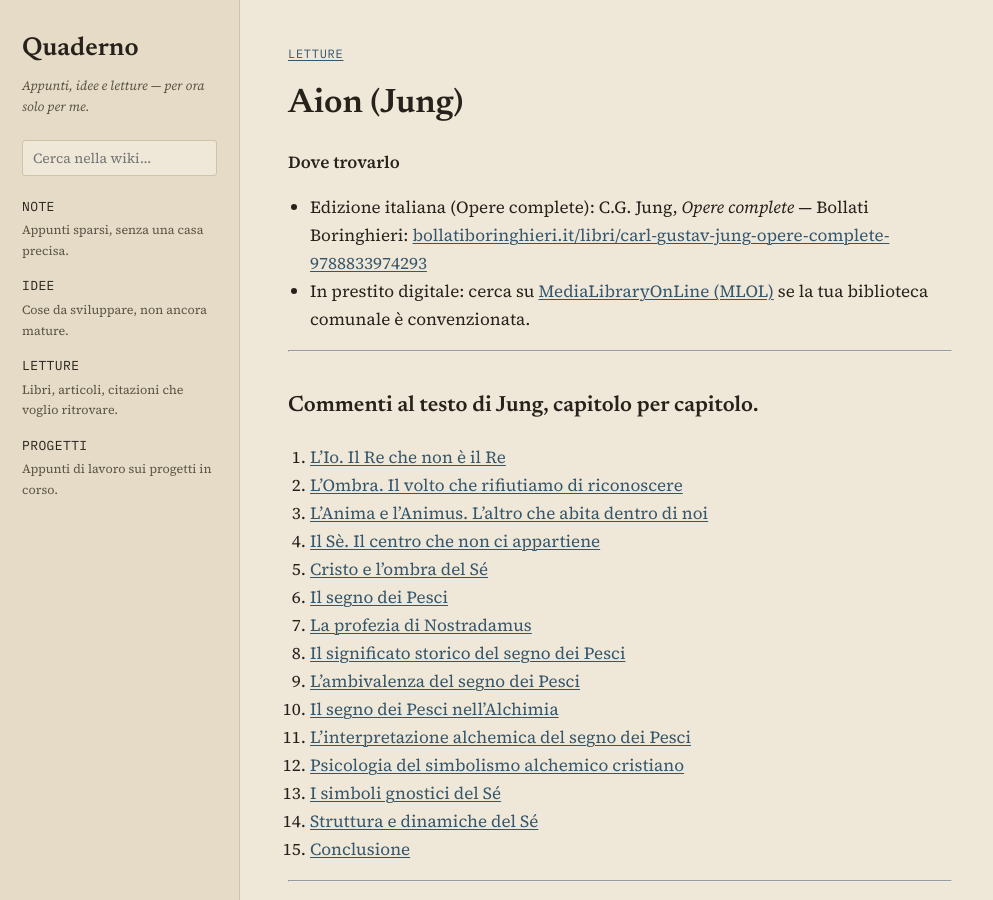
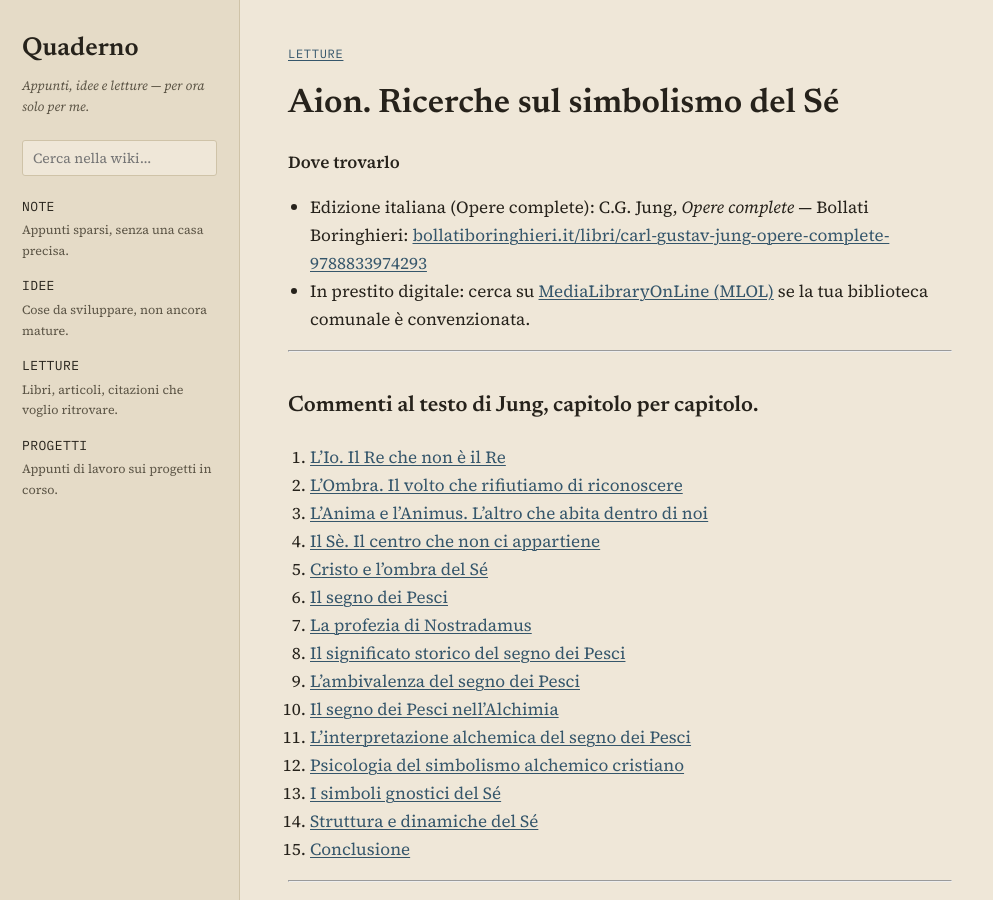
Before and after one commit to Vicknopf11/filoclastos-wiki, a Jekyll site: the page built from letture/aion-jung.md, in a window 1280 px wide and 900 px high. Shown: the whole window, without its empty margins (0-993 px from the left). Built offline with Jekyll 4.4.1, drawn with Linux system fonts in a browser that asks for light colours.

Commit message:
Update title of Aion (Jung) document

```diff
--- a/letture/aion-jung.md
+++ b/letture/aion-jung.md
@@ -1,5 +1,5 @@
 ---
-title: "Aion (Jung)"
+title: "Aion. Ricerche sul simbolismo del Sé"
 categoria: letture
 sommario: "Commenti capitolo per capitolo ad Aion di C.G. Jung."
 ---
```
